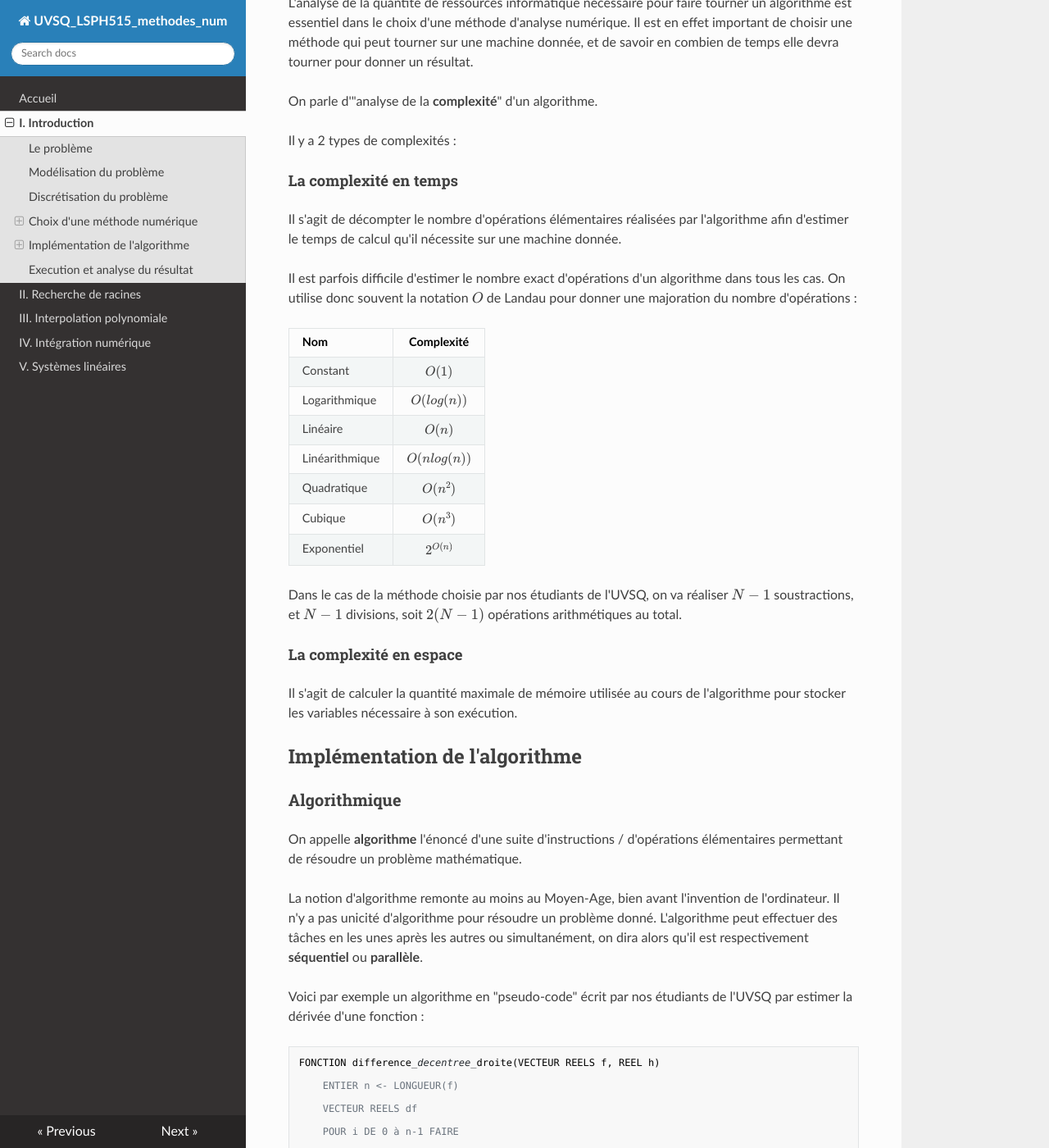
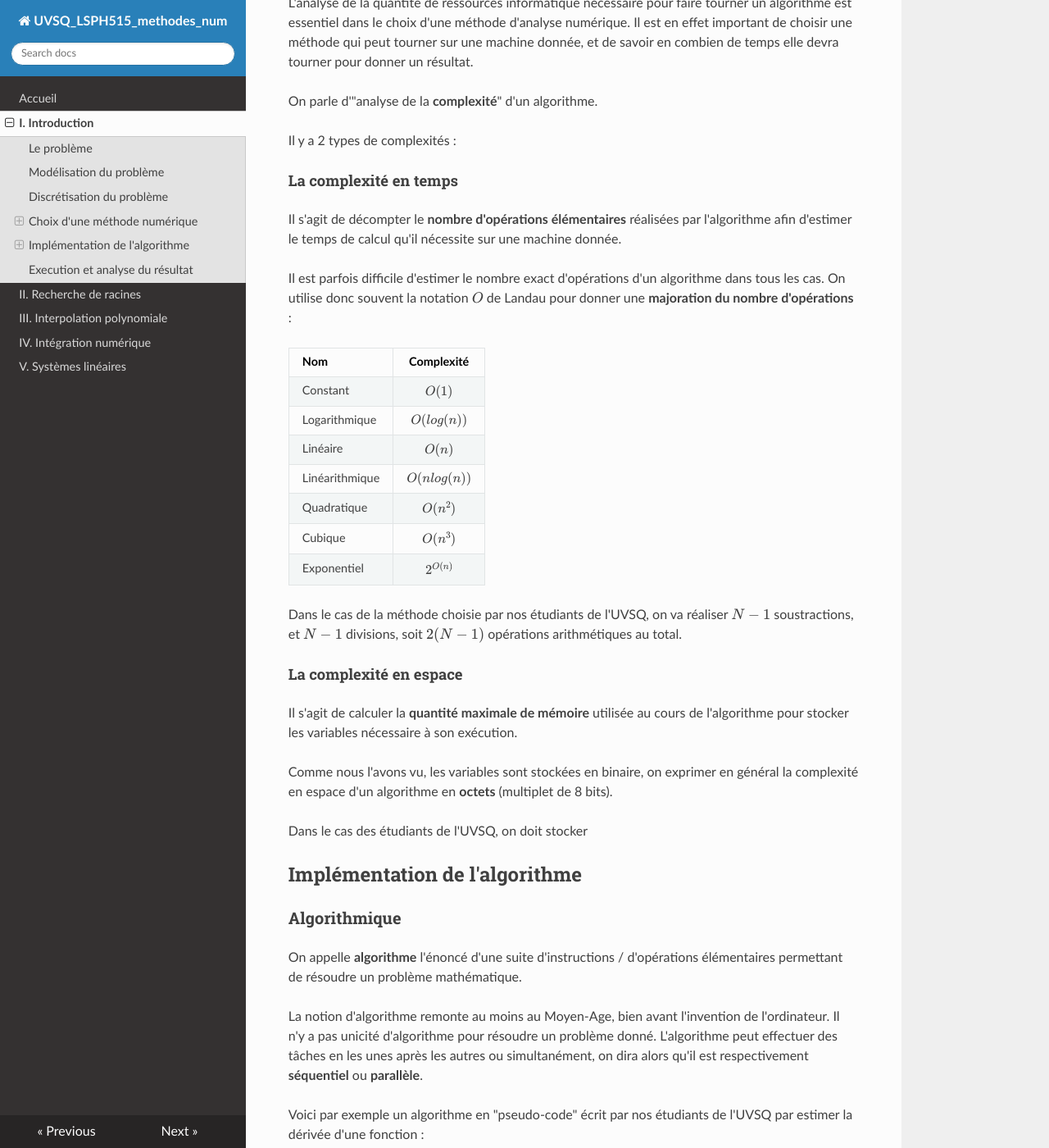
Before and after one commit to NicOudart/UVSQ_LSPH515_methodes_num, an MkDocs documentation site: the page built from docs/Chap1_Introduction.md, in a window 1280 px wide and 1400 px high, scrolled down 6109 px. Shown: the whole window at 82% size. Built offline with MkDocs 1.6.1, drawn with Linux system fonts in a browser that asks for light colours; nearby versions of some CDN libraries.

Commit message:
-Minor update of Chapter 1.

```diff
--- a/docs/Chap1_Introduction.md
+++ b/docs/Chap1_Introduction.md
@@ -219,10 +219,10 @@ Il y a 2 types de complexités :
 
 #### La **complexité en temps**
 
-Il s'agit de décompter le nombre d'opérations élémentaires réalisées par l'algorithme afin d'estimer le temps de calcul qu'il nécessite sur une machine donnée.
+Il s'agit de décompter le **nombre d'opérations élémentaires** réalisées par l'algorithme afin d'estimer le temps de calcul qu'il nécessite sur une machine donnée.
 
 Il est parfois difficile d'estimer le nombre exact d'opérations d'un algorithme dans tous les cas.
-On utilise donc souvent la notation $O$ de Landau pour donner une majoration du nombre d'opérations :
+On utilise donc souvent la notation $O$ de Landau pour donner une **majoration du nombre d'opérations** :
 
 |Nom           |Complexité   |
 |:-------------|:-----------:|
@@ -238,7 +238,11 @@ Dans le cas de la méthode choisie par nos étudiants de l'UVSQ, on va réaliser
 
 #### La **complexité en espace**
 
-Il s'agit de calculer la quantité maximale de mémoire utilisée au cours de l'algorithme pour stocker les variables nécessaire à son exécution.
+Il s'agit de calculer la **quantité maximale de mémoire** utilisée au cours de l'algorithme pour stocker les variables nécessaire à son exécution.
+
+Comme nous l'avons vu, les variables sont stockées en binaire, on exprimer en général la complexité en espace d'un algorithme en **octets** (multiplet de 8 bits).
+
+Dans le cas des étudiants de l'UVSQ, on doit stocker
 
 
 
```
